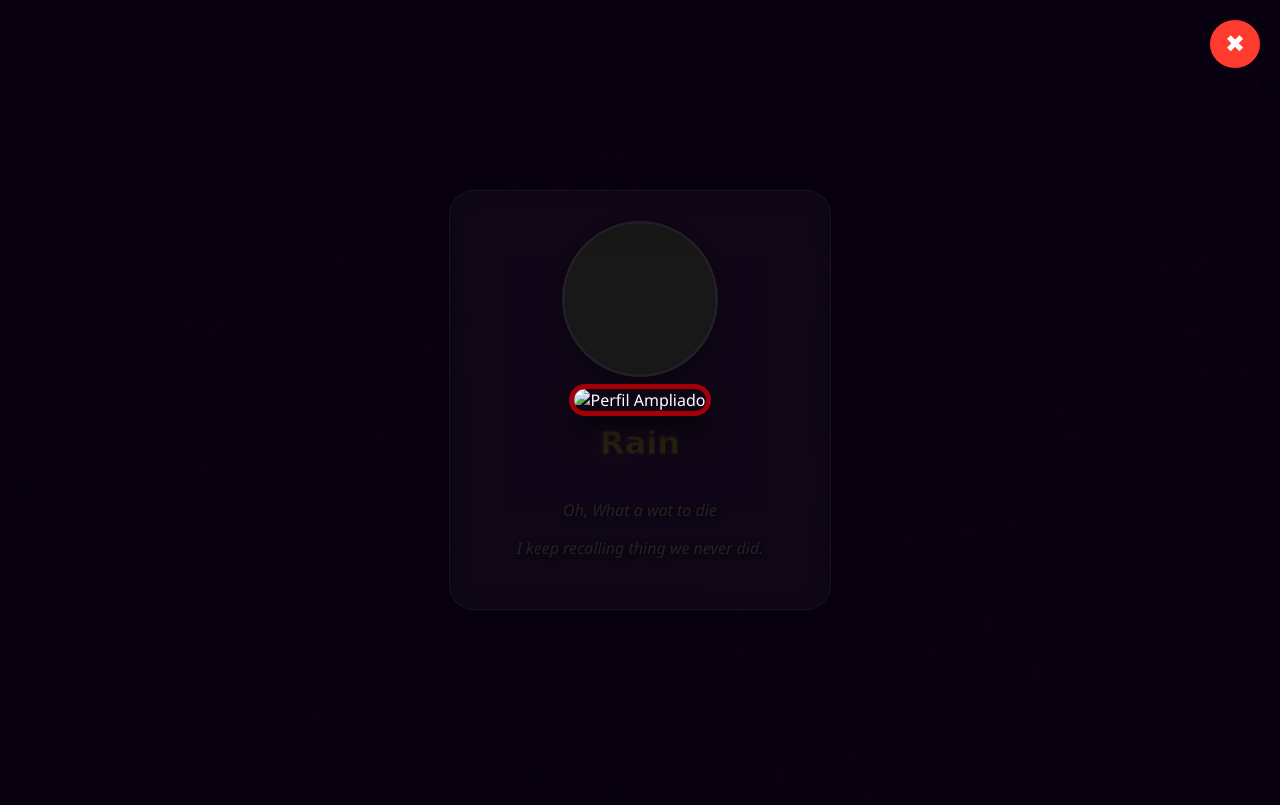
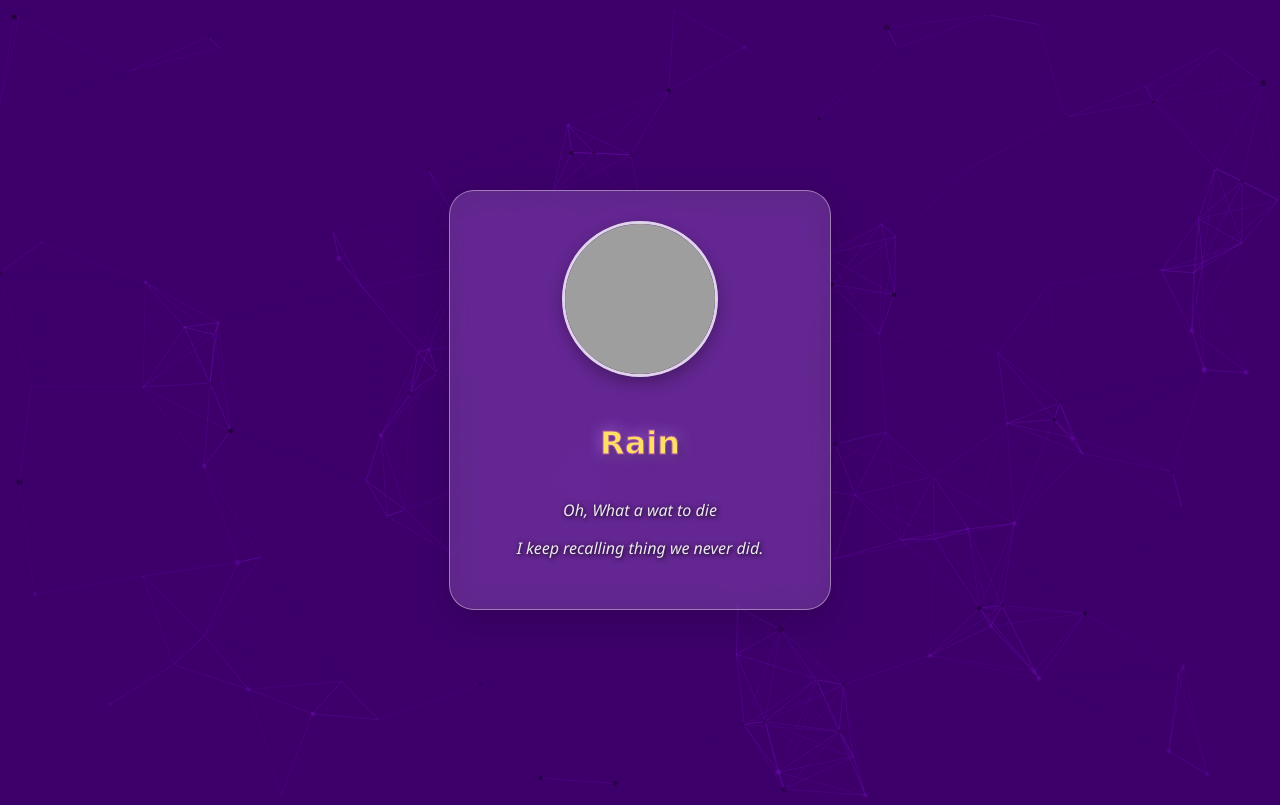
Before and after one commit to davidrossell93/test, a PHP site: page / in a window 1280 px wide. Before the commit the page ends 610 px from the top, so only its background shows below. Run offline with PHP 8.4, Linux system fonts and the light colour scheme; grey boxes are pictures that could not be loaded.

Commit message:
Update styles.css

```diff
--- a/styles.css
+++ b/styles.css
@@ -98,21 +98,19 @@ body {
     width: 100%;
     height: 100%;
     background-color: rgba(0, 0, 0, 0.85);
-    display: flex;
+    display: none;
     align-items: center;
     justify-content: center;
     z-index: 1000;
 }
 
-/* Imagen dentro del contenedor de pantalla completa */
 .full-screen img {
     max-width: 90%;
     max-height: 90%;
-    object-fit: contain;
+    object-fit: cover;
     border-radius: 25px;
     box-shadow: 0 15px 30px rgba(0, 0, 0, 0.5);
     border: 5px solid rgba(200, 0, 0, 0.8);
-    margin: 0 auto; /* Asegura que la imagen esté centrada */
 }
 
 /* Botón para cerrar la imagen ampliada */
```
